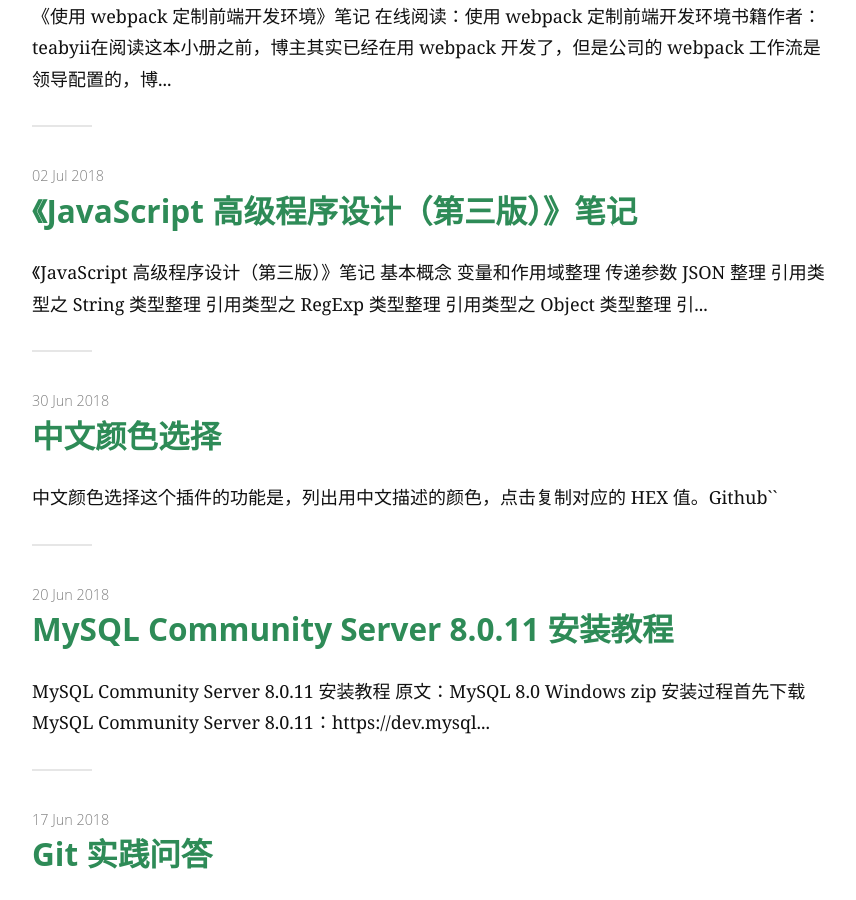
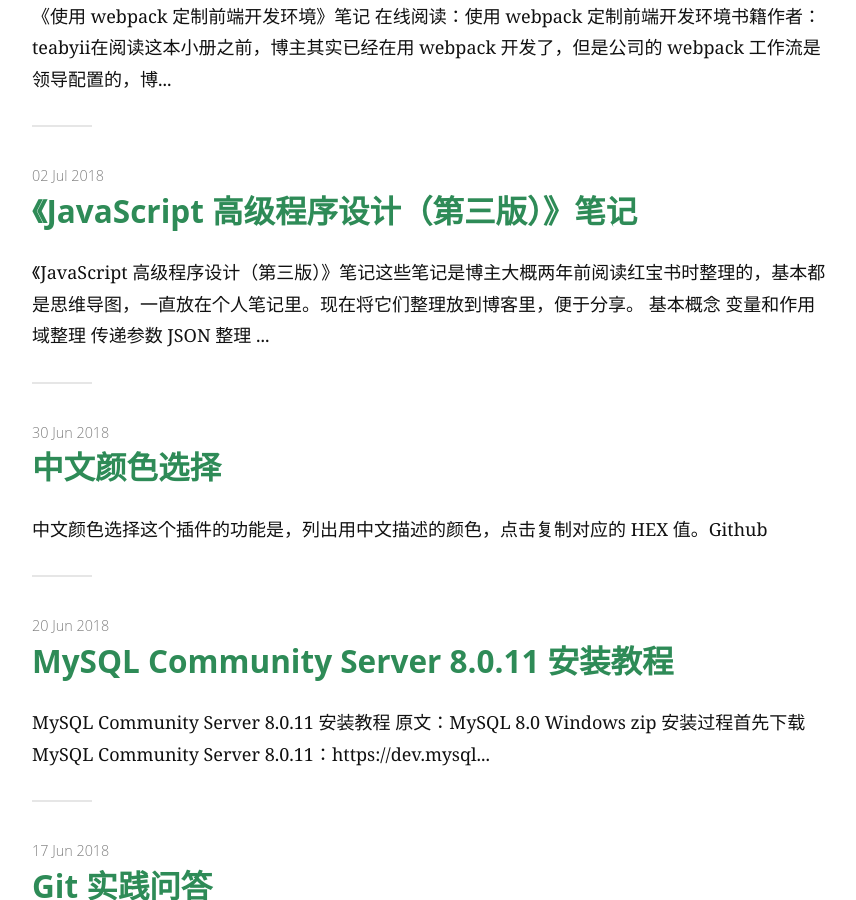
Before and after one commit to gitbxq/blog, a Jekyll site: the page built from articles.md, in a window 1280 px wide and 900 px high, scrolled down 534 px. Shown: the whole window, without its empty margins (208-1064 px from the left). Built offline with Jekyll 4.4.1, drawn with Linux system fonts in a browser that asks for light colours; comment, search, counter and statistics services are not loaded.

Commit message:
Updated 修改博文：《JavaScript 高级程序设计（第三版）》笔记

```diff
--- a/_posts/2018-7-2-gaojichengxusheji.md
+++ b/_posts/2018-7-2-gaojichengxusheji.md
@@ -4,6 +4,8 @@
 ---
 
 # 《JavaScript 高级程序设计（第三版）》笔记
+
+这些笔记是博主大概两年前阅读红宝书时整理的，基本都是思维导图，一直放在个人笔记里。现在将它们整理放到博客里，便于分享。
 
 1. [基本概念](http://d8480a24.wiz03.com/share/s/3oi0EA1grx7x2Lj00z1ZXVvc0F5-oA3prAG12lsN1F0uzPDx)
 2. [变量和作用域整理](http://d8480a24.wiz03.com/share/s/3oi0EA1grx7x2Lj00z1ZXVvc2rYI8337JQGP2aJGXp0ZfUiM)
@@ -23,3 +25,5 @@
 16. [事件整理](http://d8480a24.wiz03.com/share/s/3oi0EA1grx7x2Lj00z1ZXVvc0wWwEB1mJkOj2UvFz-1sc9DB)
 17. [高级定时器](http://d8480a24.wiz03.com/share/s/3oi0EA1grx7x2Lj00z1ZXVvc3s9_Yo0jD4yC2CmNaJ30GXWp)
 18. [数据存储整理](http://d8480a24.wiz03.com/share/s/3oi0EA1grx7x2Lj00z1ZXVvc278NOC1XY4YF2u1JxQ0MznPf)
+
+如果需要笔记里的思维导图源文件，请邮箱联系博主：[zhictory@qq.com](mailto:zhictory@qq.com)
```
Also changed, not shown: _posts/2018-6-30-color-plugin.md (+1 -1 lines), 1 other file.
